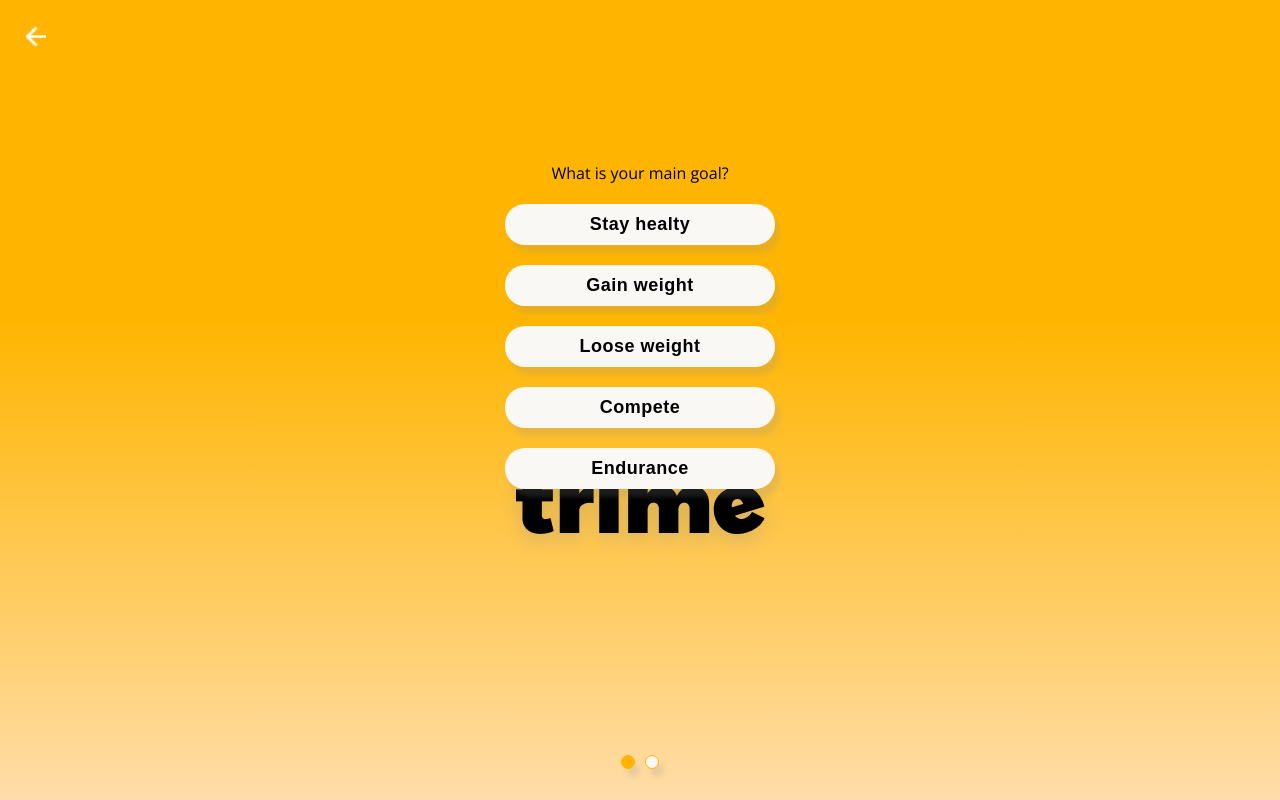
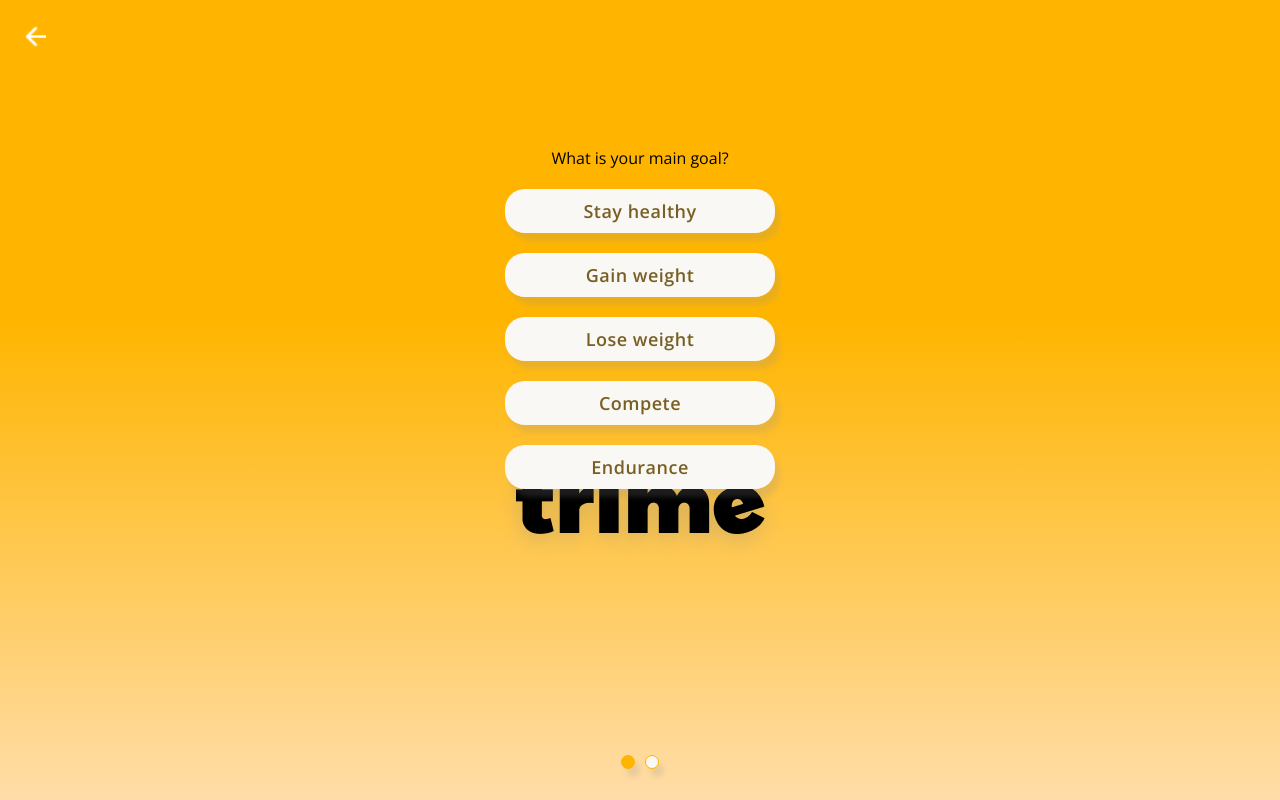
Before and after one commit to elinamren/trime, a React (Create React App) app: page /goals in a window 1280 px wide. Built offline with nearby package versions, Linux system fonts and the light colour scheme.

Commit message:
Small changes in color and layout after feedback

```diff
--- a/src/Goals.js
+++ b/src/Goals.js
@@ -11,11 +11,11 @@
             <Logo />
             <div className="bottom-container">
                 <p className="paragraph-padding">What is your main goal?</p>
-                <Link to="/create-account"><Button text="Stay healty"/></Link>
-                <Link to="/create-account"><Button text="Gain weight"/></Link>
-                <Link to="/create-account"><Button text="Loose weight"/></Link>
-                <Link to="/create-account"><Button text="Compete"/></Link>
-                <Link to="/create-account"><Button text="Endurance"/></Link>
+                <Link to="/create-account"><Button text="Stay healthy" styleClass="brown-text"/></Link>
+                <Link to="/create-account"><Button text="Gain weight" styleClass="brown-text"/></Link>
+                <Link to="/create-account"><Button text="Lose weight" styleClass="brown-text"/></Link>
+                <Link to="/create-account"><Button text="Compete" styleClass="brown-text"/></Link>
+                <Link to="/create-account"><Button text="Endurance" styleClass="brown-text"/></Link>
                 <div className="page-dots">
                     <Dot color="yellow-button" />
                     <Dot color="white-button"/>
--- a/src/Personal-info.js
+++ b/src/Personal-info.js
@@ -5,7 +5,7 @@
   return (
     <div>
       <BackArrow path="/goals"/>
-      <div className="personal-info-header header-container">
+      <div className="personal-info-header">
         <p className="paragraph-padding">Are you ready?</p>
         <h1>
           It's
--- a/src/components/Dot.js
+++ b/src/components/Dot.js
@@ -1,7 +1,7 @@
-const Dot = ({color}) => {
+const Dot = (props) => {
     const dotClass = 'dot'
     return (
-        <div className={[dotClass, color].join(" ")}>
+        <div className={[dotClass, props.color].join(" ")}>
         </div>
      );
 }
--- a/src/components/back-arrow.js
+++ b/src/components/back-arrow.js
@@ -1,9 +1,9 @@
 import { Link } from "react-router-dom";
 import backarrow from "../images/backarrow.png"
 
-const BackArrow = ({path}) => {
+const BackArrow = (props) => {
     return (
-        <Link to={path} className="back-arrow">
+        <Link to={props.path} className="back-arrow">
         <img src={backarrow} alt="Back arrow" />
         </Link>
      );
--- a/src/components/button.js
+++ b/src/components/button.js
@@ -1,10 +1,10 @@
 // import "../App.css";
 
-const Button = ({text, styleClass}) => {
+const Button = (props) => {
     return (
         <div>
-        <button className={styleClass}>
-            {text}
+        <button className={props.styleClass}>
+            {props.text}
         </button>
         </div>
     )
--- a/src/index.css
+++ b/src/index.css
@@ -9,6 +9,7 @@
   --green-link: #66c6be;
   --light-grey-border: rgba(147, 147, 147, 0.6);
   --dark-grey-text: rgba(18, 18, 18, 0.95);
+  --brown-text: #785f23;
 }
 
 * {
@@ -42,6 +43,7 @@
   width: 270px;
   margin: 10px;
   letter-spacing: 0.5px;
+  font-family: "Open Sans";
 }
 
 .App {
@@ -57,12 +59,20 @@
   background-color: var(--white-button);
 }
 
+.brown-text {
+  color: var(--brown-text);
+}
+
 a {
   color: var(--green-link);
 }
 
 .header-container {
   padding-top: 35%;
+}
+
+.personal-info-header {
+  padding-top: 25%;
 }
 
 .bottom-container {
@@ -75,6 +85,7 @@
 
 .footer-container {
   padding-top: 15%;
+  color: var(--brown-text);
 }
 
 .dot {
```
